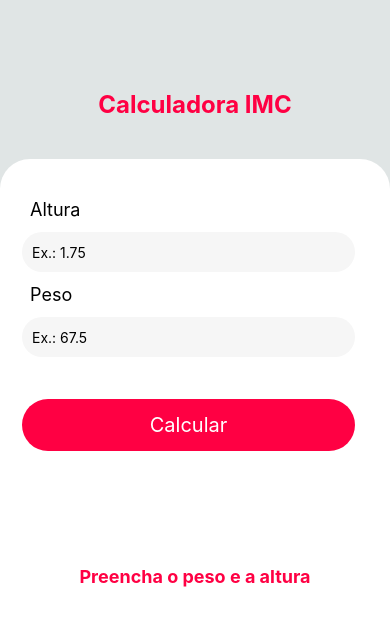
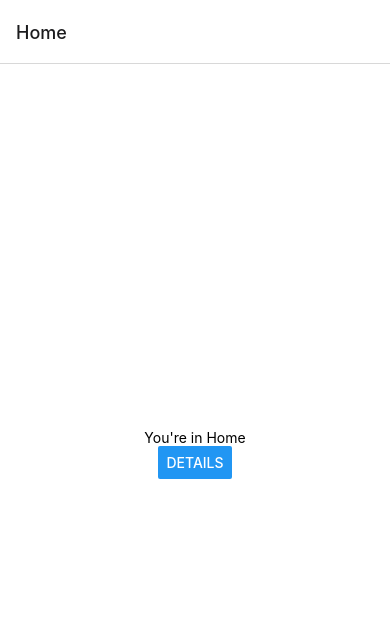
Before and after one commit to ruansilva149/aulaspam, a React Native app: screen /Home in a window 390 px wide. Shown: the top 626 px of the page. Built offline with nearby package versions, Linux system fonts and the light colour scheme.

Commit message:
feat: add stack navigation example

```diff
--- a/App.js
+++ b/App.js
@@ -2,13 +2,27 @@ import React from 'react';
 import { StyleSheet, View } from 'react-native';
 import Title from './src/components/Title';
 import Form from './src/components/Form';
+import { NavigationContainer } from '@react-navigation/native';
+import { createNativeStackNavigator } from '@react-navigation/native-stack';
+import HomeScreen from './src/screens/HomeScreen';
+import DetailsScreen from './src/screens/DetailsScreen';
+
+const Stack = createNativeStackNavigator();
 
 export default function App() {
   return (
-    <View style={styles.container}>
-        <Title/>
-        <Form/>
-    </View>
+    <NavigationContainer>
+      <Stack.Navigator>
+        <Stack.Screen
+          name='Home'
+          component={HomeScreen}
+        />
+        <Stack.Screen
+          name='Detalhes'
+          component={DetailsScreen}
+        />
+      </Stack.Navigator>
+    </NavigationContainer>
   );
 }
 
--- /dev/null
+++ b/src/screens/DetailsScreen.js
@@ -0,0 +1,24 @@
+import { Button, StyleSheet, Text, View } from 'react-native'
+
+const DetailsScreen = ({navigation}) => {
+    return (
+        <View style={styles.container}>
+            <Text>You're in Details</Text>
+            <Button
+                title='Home'
+                onPress={() => navigation.navigate('Home')}
+            />
+        </View>
+    );
+}
+
+export default DetailsScreen
+
+const styles = StyleSheet.create({
+    container: {
+        flex:1,
+        backgroundColor:'#fff',
+        alignItems: "center",
+        justifyContent:"center"
+    }
+})
--- /dev/null
+++ b/src/screens/HomeScreen.js
@@ -0,0 +1,24 @@
+import { Button, StyleSheet, Text, View } from 'react-native'
+
+const HomeScreen = ({navigation}) => {
+    return (
+        <View style={styles.container}>
+            <Text>You're in Home</Text>
+            <Button
+                title='Details'
+                onPress={() => navigation.navigate('Detalhes')}
+            />
+        </View>
+    );
+}
+
+export default HomeScreen
+
+const styles = StyleSheet.create({
+    container: {
+        flex:1,
+        backgroundColor:'#fff',
+        alignItems:'center',
+        justifyContent:'center',
+    },
+})
```
